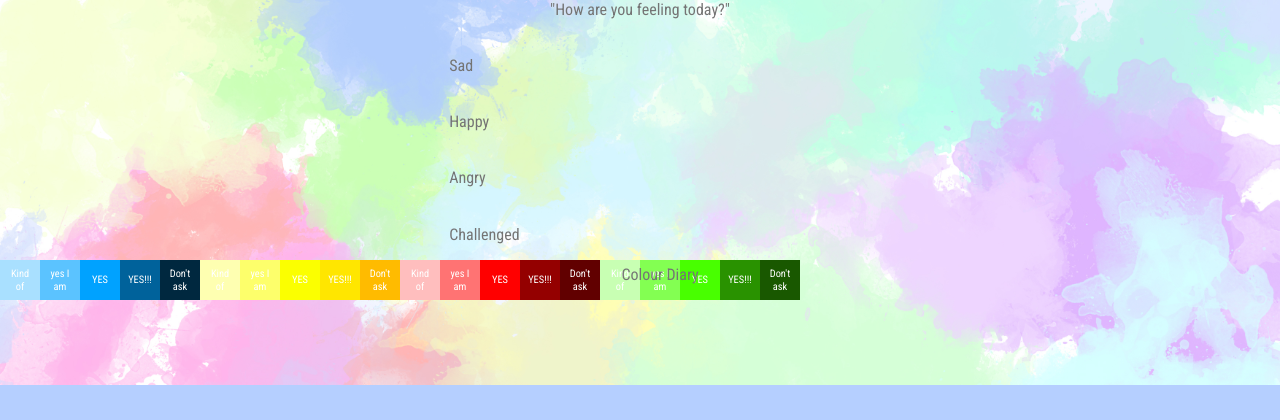
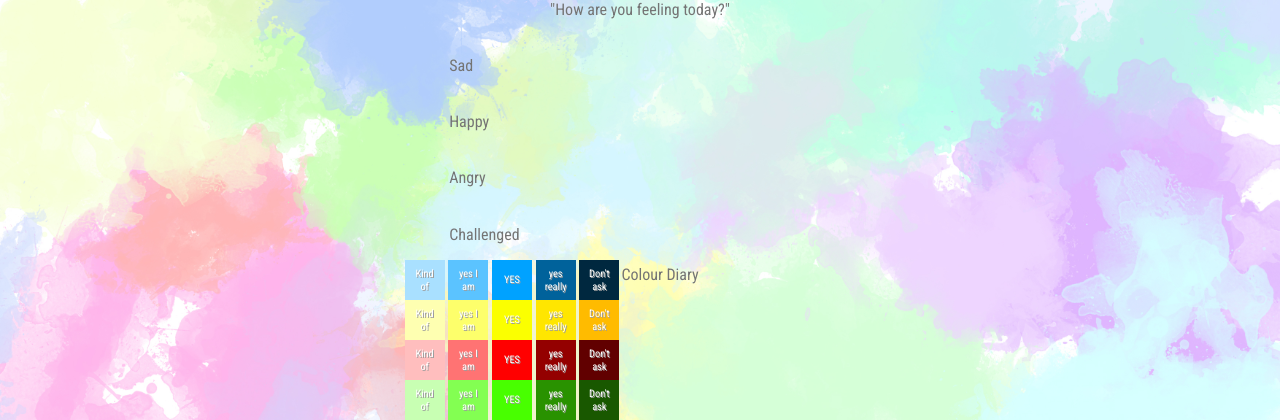
Before and after one commit to ruthbai/Colourdiary, a Node server app: page / in a window 1280 px wide. Shown: the part 415-835 px from the top of the page. Before the commit the page ends 800 px from the top, so only its background shows below. Run offline with Node 20, Linux system fonts and the light colour scheme; some libraries are stand-ins or nearby versions.

Commit message:
kind of done with static. Not aligned well still

```diff
--- a/public/main.css
+++ b/public/main.css
@@ -148,236 +148,94 @@ body{
 
 
 
-  .button1{
-  background-color: rgb(169, 224, 255);
+
+  .row {
+    width:80%;
+  }
+
+  .button{
     height:40px;
     width:40px;
     color: white;
     font-size: 65%;
     font-family: 'Roboto Condensed', sans-serif;
     border: none;
-  float: left;
-  /* display:inline-block;
-  width: 75%; */
+    vertical-align: top;
+    text-shadow: 1px 1px #9c9c9c;
+  }
+
+  .button:hover {
+    opacity: 0.5;
+    color: white;
+    }
+
+
+  .button1{
+  background-color: rgb(169, 224, 255);
   }
   .button12{
   background-color: rgb(91, 195, 255);
-  height:40px;
-  width:40px;
-  color: white;
-  font-size: 65%;
-  font-family: 'Roboto Condensed', sans-serif;
-  border: none;
-  float: left;
   }
   .button13{
   background-color: rgb(0, 162, 255);
-  height:40px;
-  width:40px;
-  color: white;
-  font-size: 65%;
-  font-family: 'Roboto Condensed', sans-serif;
-  border: none;
-  float: left;
   }
   .button14{
   background-color: rgb(0, 98, 155);
-  height:40px;
-  width:40px;
-  color: white;
-   font-size: 65%;
-   font-family: 'Roboto Condensed', sans-serif;
-  border: none;
-  float: left;
   }
   .button15{
   background-color: rgb(0, 40, 63);
-  height:40px;
-  width:40px;
-  color: white;
-   font-size: 65%;
-   font-family: 'Roboto Condensed', sans-serif;
-  border: none;
-  float: left;
   }
 
 
 
   .button2{
   background-color: rgb(254, 255, 177);
-  height:40px;
-  width:40px;
-  color: white;
-   font-size: 65%;
-   font-family: 'Roboto Condensed', sans-serif;
-  border: none;
-  float: left;
   }
   .button22{
   background-color: rgb(253, 255, 107);
-    height:40px;
-    width:40px;
-    color: white;
-
-     font-size: 65%;
-     font-family: 'Roboto Condensed', sans-serif;
-    border: none;
-    float: left;
   }
   .button23{
   background-color: rgb(251, 255, 0);
-    height:40px;
-    width:40px;
-    color: white;
-
-     font-size: 65%;
-     font-family: 'Roboto Condensed', sans-serif;
-    border: none;
-    float: left;
   }
   .button24{
   background-color: rgb(255, 230, 0);
-    height:40px;
-    width:40px;
-    color: white;
-
-     font-size: 65%;
-     font-family: 'Roboto Condensed', sans-serif;
-    border: none;
-    float: left;
   }
   .button25{
   background-color: rgb(255, 187, 0);
-    height:40px;
-    width:40px;
-    color: white;
-
-     font-size: 65%;
-     font-family: 'Roboto Condensed', sans-serif;
-    border: none;
-    float: left;
-
   }
-
 
 
 
   .button3{
   background-color: rgb(255, 190, 190);
-  height:40px;
-  width:40px;
-  color: white;
-   font-size: 65%;
-  font-family: 'Roboto Condensed', sans-serif;
-  border: none;
-  float: left;
   }
 
   .button32{
   background-color: rgb(255, 115, 115);
-    height:40px;
-    width:40px;
-    color: white;
-
-     font-size: 65%;
-  font-family: 'Roboto Condensed', sans-serif;
-    border: none;
-    float: left;
   }
   .button33{
   background-color: rgb(255, 0, 0);
-    height:40px;
-    width:40px;
-    color: white;
-
-     font-size: 65%;
-  font-family: 'Roboto Condensed', sans-serif;
-    border: none;
-    float: left;
   }
   .button34{
   background-color: rgb(148, 0, 0);
-    height:40px;
-    width:40px;
-    color: white;
-
-     font-size: 65%;
-  font-family: 'Roboto Condensed', sans-serif;
-    border: none;
-    float: left;
   }
   .button35{
   background-color: rgb(97, 0, 0);
-    height:40px;
-    width:40px;
-    color: white;
-
-     font-size: 65%;
-  font-family: 'Roboto Condensed', sans-serif;
-    border: none;
-    float: left;
   }
-
-
 
 
   .button4{
   background-color: rgb(200, 255, 179);
-  height:40px;
-  width:40px;
-  color: white;
-   font-size: 65%;
-  font-family: 'Roboto Condensed', sans-serif;
-  border: none;
-  float: left;
   }
   .button42{
   background-color: rgb(131, 255, 82);
-    height:40px;
-    width:40px;
-    color: white;
-    font-size: 65%;
-    font-family: 'Roboto Condensed', sans-serif;
-    border: none;
-    float: left;
   }
   .button43{
   background-color: rgb(72, 255, 0);
-    height:40px;
-    width:40px;
-    color: white;
-
-    font-size: 65%;
-    font-family: 'Roboto Condensed', sans-serif;
-    border: none;
-    float: left;
   }
   .button44{
   background-color: rgb(41, 146, 0);
-    height:40px;
-    width:40px;
-    color: white;
-    font-size: 65%;
-    font-family: 'Roboto Condensed', sans-serif;
-    border: none;
-    float: left;
   }
   .button45{
   background-color: rgb(25, 88, 0);
-    height:40px;
-    width:40px;
-    color: white;
-    font-size: 65%;
-    font-family: 'Roboto Condensed', sans-serif;
-    border: none;
-    float: left;
   }
-
-
-
-
-
-  .button:hover {
-    background-color: #4CAF50; /* Green */
-    color: white;
-  }
--- a/views/index.hbs
+++ b/views/index.hbs
@@ -29,57 +29,34 @@
 
     </ul>
 
-
-    <div class="content" id="boxed"></div>
-    <div class="content" id="boxed1"></div>
-    <div class="content" id="boxed2"></div>
-    <div class="content" id="boxed3"></div>
-    <div class="content" id="boxed4"></div>
-
-    <div class="content" id="boxed5"></div>
-    <div class="content" id="boxed6"></div>
-    <div class="content" id="boxed7"></div>
-    <div class="content" id="boxed8"></div>
-    <div class="content" id="boxed9"></div>
-
-    <div class="content" id="boxed10"></div>
-    <div class="content" id="boxed11"></div>
-    <div class="content" id="boxed12"></div>
-    <div class="content" id="boxed13"></div>
-    <div class="content" id="boxed14"></div>
-
-    <div class="content" id="boxed15"></div>
-    <div class="content" id="boxed16"></div>
-    <div class="content" id="boxed17"></div>
-    <div class="content" id="boxed18"></div>
-    <div class="content" id="boxed19"></div>
-
-
-    <button class="button1">Kind of</button>
-    <button class="button12">yes I am</button>
-    <button class="button13">YES</button>
-    <button class="button14">YES!!!</button>
-    <button class="button15">Don't ask</button>
-
-
-    <button class="button2">Kind of</button>
-    <button class="button22">yes I am</button>
-    <button class="button23">YES</button>
-    <button class="button24">YES!!!</button>
-    <button class="button25">Don't ask</button>
-
-    <button class="button3">Kind of</button>
-    <button class="button32">yes I am</button>
-    <button class="button33">YES</button>
-    <button class="button34">YES!!!</button>
-    <button class="button35">Don't ask</button>
-
-    <button class="button4">Kind of</button>
-    <button class="button42">yes I am</button>
-    <button class="button43">YES</button>
-    <button class="button44">YES!!!</button>
-    <button class="button45">Don't ask</button>
-
+  <div class="row">
+    <button class="button button1">Kind of</button>
+    <button class="button button12">yes I am</button>
+    <button class="button button13">YES</button>
+    <button class="button button14">yes really</button>
+    <button class="button button15">Don't ask</button>
+  </div>
+  <div class="row">
+    <button class="button button2">Kind of</button>
+    <button class="button button22">yes I am</button>
+    <button class="button button23">YES</button>
+    <button class="button button24">yes really</button>
+    <button class="button button25">Don't ask</button>
+  </div>
+<div class="row">
+    <button class="button button3">Kind of</button>
+    <button class="button button32">yes I am</button>
+    <button class="button button33">YES</button>
+    <button class="button button34">yes really</button>
+    <button class="button button35">Don't ask</button>
+</div>
+<div class="row">
+    <button class="button button4">Kind of</button>
+    <button class="button button42">yes I am</button>
+    <button class="button button43">YES</button>
+    <button class="button button44">yes really</button>
+    <button class="button button45">Don't ask</button>
+    </div>
 
     </div>
     </body>
```
Also changed, not shown: views/weekly.hbs (+0 -22 lines). Lines whose indentation alone changed are shown as unchanged.
